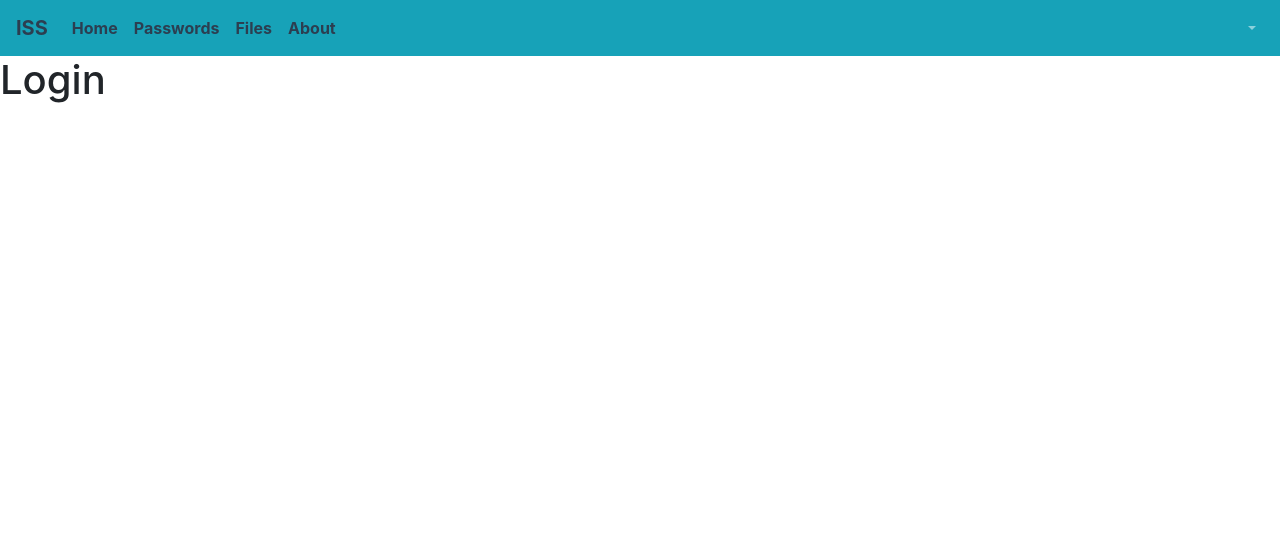
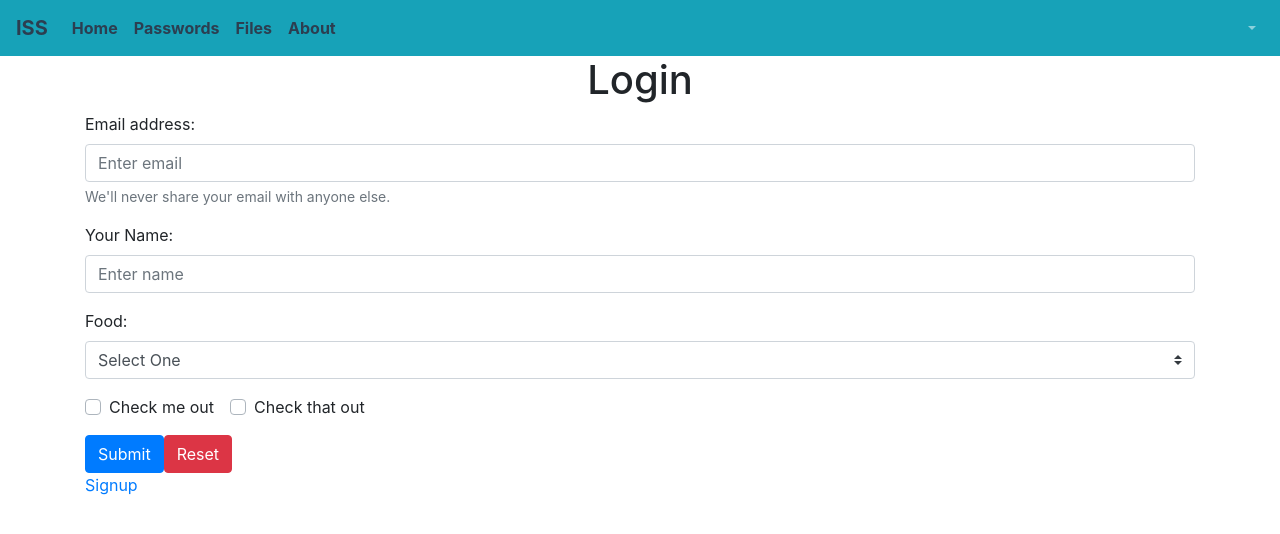
Before and after one commit to charlitosf/tfm-client, a Vue app: page /#/login in a window 1280 px wide. Shown: the top 534 px of the page. Built offline with nearby package versions, Linux system fonts and the light colour scheme.

Commit message:
Hash and AES

```diff
--- a/jsconfig.json
+++ b/jsconfig.json
@@ -14,6 +14,7 @@
       "dom",
       "dom.iterable",
       "scripthost"
-    ]
+    ],
+    "jsx": "preserve"
   }
 }
--- a/package.json
+++ b/package.json
@@ -10,9 +10,10 @@
   "dependencies": {
     "@babel/polyfill": "^7.11.5",
     "axios": "^0.27.2",
-    "bootstrap": "^4.5.2",
+    "bootstrap": "^4.6.1",
     "bootstrap-vue": "^2.17.3",
     "core-js": "^3.8.3",
+    "crypto-es": "^1.2.7",
     "dotenv": "^16.0.1",
     "mutationobserver-shim": "^0.3.7",
     "popper.js": "^1.16.1",
--- a/public/index.html
+++ b/public/index.html
@@ -1,9 +1,9 @@
-<!DOCTYPE html>
-<html lang="">
+<!doctype html>
+<html lang="es">
   <head>
     <meta charset="utf-8">
     <meta http-equiv="X-UA-Compatible" content="IE=edge">
-    <meta name="viewport" content="width=device-width,initial-scale=1.0">
+    <meta name="viewport" content="width=device-width,initial-scale=1.0, shrink-to-fit=no">
     <link rel="icon" href="<%= BASE_URL %>favicon.ico">
     <title><%= htmlWebpackPlugin.options.title %></title>
   </head>
--- a/src/App.vue
+++ b/src/App.vue
@@ -32,7 +32,7 @@
 
 <script>
 import { mapActions } from 'vuex'
-
+import store from '@/store'
 
 export default {
   name: 'App',
@@ -41,6 +41,7 @@ export default {
 
     }
   },
+  store,
   methods: {
     ...mapActions([
       'setUser',
--- a/src/router/index.js
+++ b/src/router/index.js
@@ -2,6 +2,7 @@ import Vue from 'vue'
 import VueRouter from 'vue-router'
 import HomeView from '../views/HomeView.vue'
 import LoginView from '../views/LoginView.vue'
+import SignupView from '../views/SignupView.vue'
 import PasswordsView from '../views/PasswordsView.vue'
 import FilesView from '../views/FilesView.vue'
 import store from '@/store.js'
@@ -28,6 +29,11 @@ const routes = [
     component: LoginView
   },
   {
+    path: '/signup',
+    name: 'signup',
+    component: SignupView
+  },
+  {
     path: '/passwords',
     name: 'passwords',
     component: PasswordsView
@@ -44,7 +50,7 @@ const router = new VueRouter({
 })
 
 router.beforeEach((to, _from, next) => {
-  if (to.name !== 'login' && store.state.user.token === '') {
+  if (to.name !== 'login' && to.name !== 'signup' && store.state.user.token === '') {
     next({ name: 'login' })
   } else next();
 })
--- a/src/store.js
+++ b/src/store.js
@@ -3,9 +3,12 @@ import Vuex from 'vuex'
 
 Vue.use(Vuex)
 
+import CryptoES from 'crypto-es'
+
 export default new Vuex.Store({
     state: {
         user: {
+            username: '',
             name: '',
             email: '',
             token: '',
@@ -33,16 +36,26 @@ export default new Vuex.Store({
         }
     },
     actions: {
-        async login({ commit }, credentials) {
-            try {
-                const response = await Vue.axios.post(process.env.VUE_APP_REMOTE_HOST, credentials)
-                console.log(response);
-                commit('setUser', response.data)
-                return response.data
-            } catch (error) {
-                console.log(error);
-                throw error
-            }
+        async signup({ commit }, user) {
+            const hash = CryptoES.SHA3("xdd")
+            commit('setUser', user)
+            console.log(hash);
+            // try {
+            //     const response = await Vue.axios.post(process.env.VUE_APP_REMOTE_HOST, {
+            //         password: loginKey,
+            //         username: user.username,
+            //         name: user.name,
+            //         email: user.email,
+            //         publicKey: encodedPublicKey,
+            //         privateKey: encryptedPrivateKey,
+            //     })
+            //     console.log(response);
+            //     commit('setUser', response.data)
+            //     return response.data
+            // } catch (error) {
+            //     console.log(error);
+            //     throw error
+            // }
         }
     },
 })
--- a/src/views/LoginView.vue
+++ b/src/views/LoginView.vue
@@ -1,5 +1,93 @@
 <template>
-<div>
-  <h1>Login</h1>
-</div>
+  <div class="container">
+    <div class="row justify-content-center">
+      <h1>Login</h1>
+    </div>
+
+    <b-form @submit="onSubmit" @reset="onReset" v-if="show">
+      <b-form-group
+        id="input-group-1"
+        label="Email address:"
+        label-for="input-1"
+        description="We'll never share your email with anyone else."
+      >
+        <b-form-input
+          id="input-1"
+          v-model="form.email"
+          type="email"
+          placeholder="Enter email"
+          required
+        ></b-form-input>
+      </b-form-group>
+
+      <b-form-group id="input-group-2" label="Your Name:" label-for="input-2">
+        <b-form-input
+          id="input-2"
+          v-model="form.name"
+          placeholder="Enter name"
+          required
+        ></b-form-input>
+      </b-form-group>
+
+      <b-form-group id="input-group-3" label="Food:" label-for="input-3">
+        <b-form-select
+          id="input-3"
+          v-model="form.food"
+          :options="foods"
+          required
+        ></b-form-select>
+      </b-form-group>
+
+      <b-form-group id="input-group-4" v-slot="{ ariaDescribedby }">
+        <b-form-checkbox-group
+          v-model="form.checked"
+          id="checkboxes-4"
+          :aria-describedby="ariaDescribedby"
+        >
+          <b-form-checkbox value="me">Check me out</b-form-checkbox>
+          <b-form-checkbox value="that">Check that out</b-form-checkbox>
+        </b-form-checkbox-group>
+      </b-form-group>
+
+      <b-button type="submit" variant="primary">Submit</b-button>
+      <b-button type="reset" variant="danger">Reset</b-button>
+    </b-form>
+    <router-link to="/signup">Signup</router-link>
+  </div>
 </template>
+
+<script>
+  export default {
+    data() {
+      return {
+        form: {
+          email: '',
+          name: '',
+          food: null,
+          checked: []
+        },
+        foods: [{ text: 'Select One', value: null }, 'Carrots', 'Beans', 'Tomatoes', 'Corn'],
+        show: true
+      }
+    },
+    methods: {
+      onSubmit(event) {
+        event.preventDefault()
+        alert(JSON.stringify(this.form))
+      },
+      onReset(event) {
+        event.preventDefault()
+        // Reset our form values
+        this.form.email = ''
+        this.form.name = ''
+        this.form.food = null
+        this.form.checked = []
+        // Trick to reset/clear native browser form validation state
+        this.show = false
+        this.$nextTick(() => {
+          this.show = true
+        })
+      }
+    }
+  }
+</script>
--- /dev/null
+++ b/src/views/SignupView.vue
@@ -0,0 +1,82 @@
+<template>
+<div class="container">
+    <div class="row justify-content-center">
+      <h1>Signup</h1>
+    </div>
+
+    <b-form @submit="onSubmit">
+      <b-form-group id="input-group-3" label="Full name:" label-for="input-3">
+        <b-form-input
+          id="input-3"
+          v-model="form.name"
+          placeholder="Enter your full name"
+          required
+        ></b-form-input>
+      </b-form-group>
+
+      <b-form-group
+        id="input-group-1"
+        label="Email address:"
+        label-for="input-1"
+      >
+        <b-form-input
+          id="input-1"
+          v-model="form.email"
+          type="email"
+          placeholder="Enter email"
+          required
+        ></b-form-input>
+      </b-form-group>
+
+      <b-form-group id="input-group-2" label="Username:" label-for="input-2" description="Used to identify you">
+        <b-form-input
+          id="input-2"
+          v-model="form.username"
+          placeholder="Enter username"
+          required
+        ></b-form-input>
+      </b-form-group>
+
+
+
+      <b-form-group id="input-group-4" label="Password:" label-for="input-4">
+        <b-form-input
+          id="input-4"
+          v-model="form.password"
+          placeholder="Enter password"
+          type="password"
+          required
+        ></b-form-input>
+      </b-form-group>
+
+      <b-button type="submit" variant="primary">Sign Up</b-button>
+    </b-form>
+  </div>
+</template>
+
+<script>
+import { mapActions } from 'vuex'
+
+  export default {
+    data() {
+      return {
+        form: {
+          email: '',
+          name: '',
+          username: '',
+          password: '',
+        },
+      }
+    },
+    methods: {
+      ...mapActions([
+        'signup',
+      ]),
+      onSubmit(event) {
+        event.preventDefault()
+
+        this.signup(this.form)
+      }
+    }
+  }
+</script>
```
Also changed, not shown: 1 other file (tests, documents, lock files or other folders).
